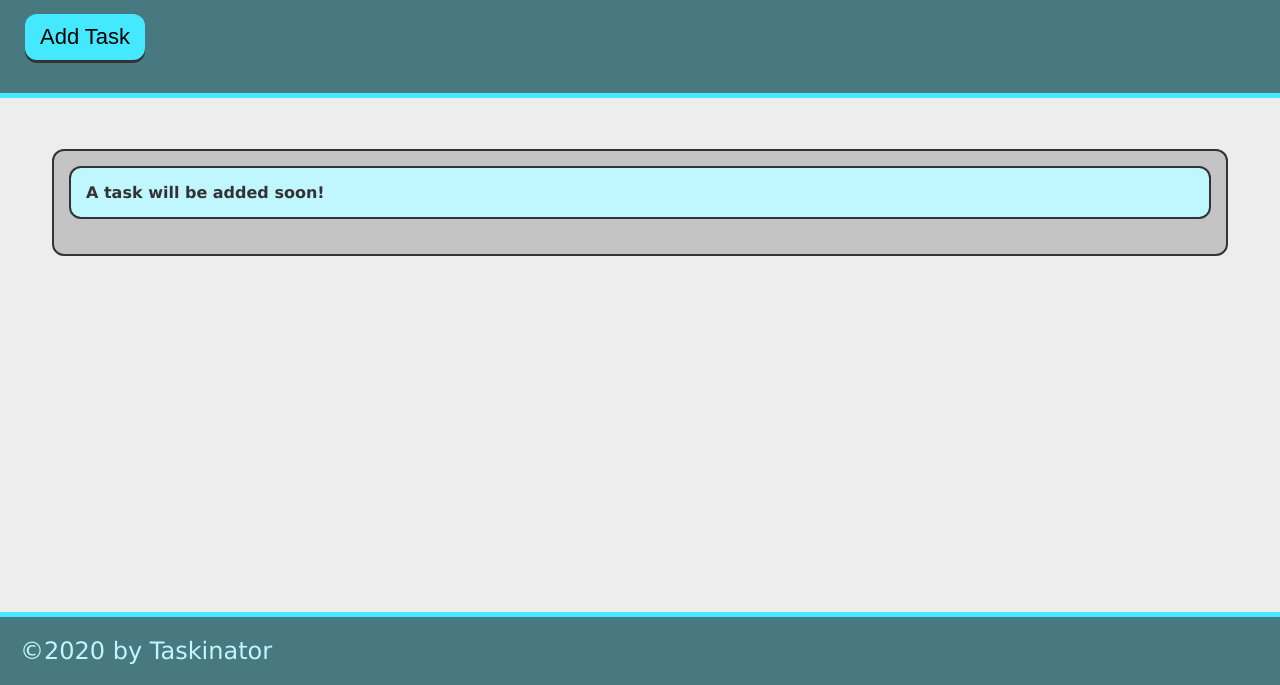
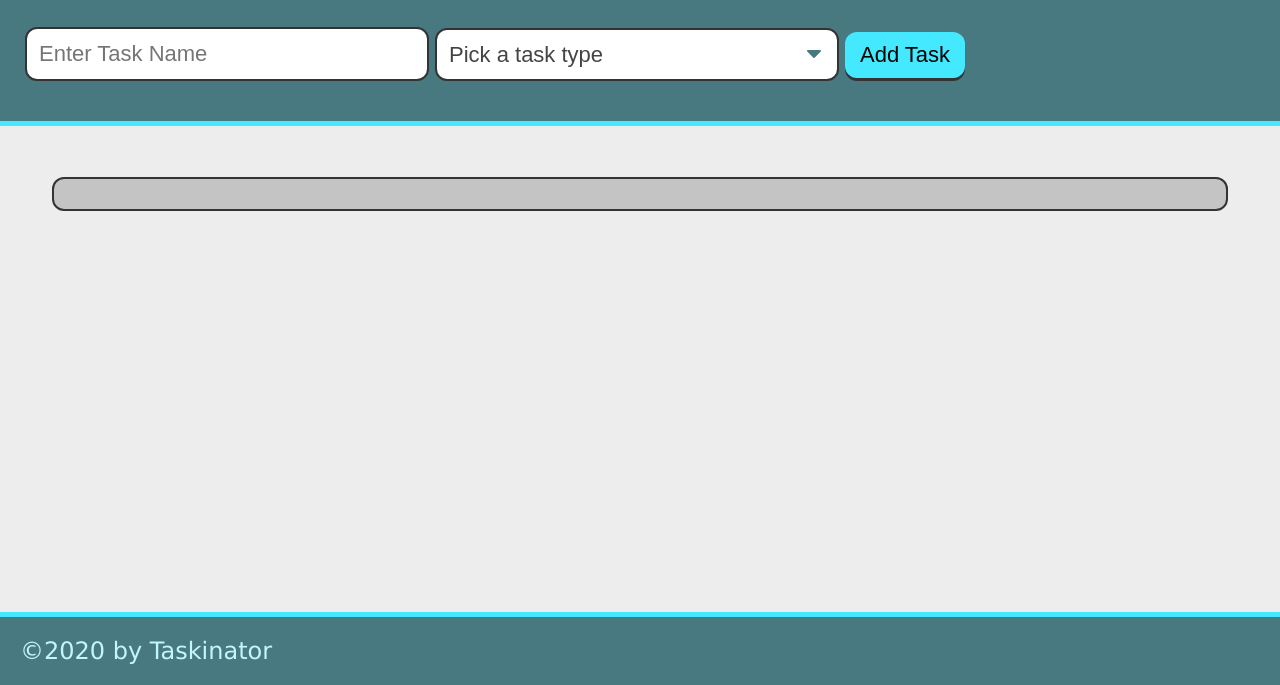
Before and after one commit to emsaw721/taskinator, a plain HTML site: page index.html in a window 1280 px wide. Shown: the part 115-800 px from the top of the page. Drawn offline with Linux system fonts and the light colour scheme.

Commit message:
update html

```diff
--- a/index.html
+++ b/index.html
@@ -13,8 +13,29 @@
 
     <header>
         <h1 class="page-title" >Taskinator</h1>
+
         <p>Click the button below to add a new task! </p>
-        <button class="btn" id="save-task" >Add Task</button>
+
+        <form id="task-form">
+
+            <div class="form-group">
+                <input type="text" name="task-name" placeholder="Enter Task Name" />
+            </div>
+
+            <div class="form-group">
+                <select name="task-type" class="select-dropdown" >
+                  <option value="" disabled selected>Pick a task type</option>
+                  <option value="Print">Print</option>
+                  <option value="Web">Web</option>
+                  <option value="Mobile">Mobile</option>
+                </select>
+              </div>
+
+            <div class="form-group">
+              <button class="btn" id="save-task" type="submit">Add Task</button>
+            </div>
+
+          </form>
 
     </header>
 
@@ -22,7 +43,6 @@
         <section class="task-list-wrapper" >
             <h2 class="list-title" >
                 <ul class="task-list" id="tasks-to-do" >
-                    <li class="task-item" > A task will be added soon! </li>
                 </ul>
             </h2>
 
```
